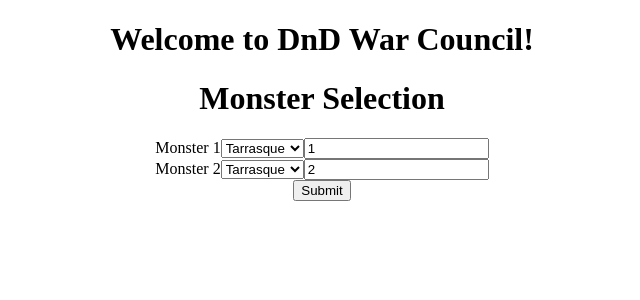
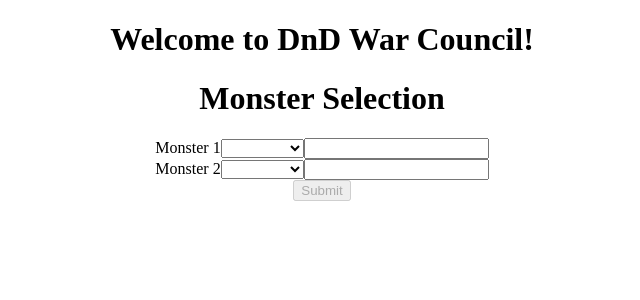
Before and after one commit to NatalieLockhart/DnD-WarCouncil, an Angular app in the folder frontend/: page / in a window 1280 px wide. Shown: the top 300 px of the page, without its empty margins (318-958 px from the left). Built offline with nearby package versions, Linux system fonts and the light colour scheme.

Commit message:
Fixing bug with API post
Fixing post adding montsers to previously posted monsters instead of starting a new monster list

```diff
--- a/frontend/src/app/components/monster-selection/monster-selection.component.ts
+++ b/frontend/src/app/components/monster-selection/monster-selection.component.ts
@@ -14,13 +14,12 @@
 
   monsters = ['Goblin', 'Hobgoblin',
             'Knight', 'Tarrasque'];
-  submitted = false;
-  model = new Monster("Goblin", 1);
-  model1 = new Monster("Tarrasque", 2);
+  model = new Monster();
+  model1 = new Monster();
   battleResults = new BattleResults();
 
 
-  onSubmit(){ this.submitted = true;
+  onSubmit(){
     this.resultsService.simulateBattle(this.model, this.model1).subscribe(
       data => {this.battleResults.winningTeam = data.winningTeam, this.battleResults.actionList = data.actionList},
       err => console.error(err)
--- a/frontend/src/app/models/monster.ts
+++ b/frontend/src/app/models/monster.ts
@@ -1,6 +1,6 @@
 export class Monster {
-    constructor(
-        public name: string,
-        public team: number
-      ) {  }
+    public name: string;
+    public team: number;
+
+    constructor( ) {  }
 }
--- a/frontend/src/app/services/results.service.ts
+++ b/frontend/src/app/services/results.service.ts
@@ -17,10 +17,11 @@
 
   constructor(private http:HttpClient) { }
 
-  monsterList : Array<Monster> = [];
+  monsterList : Array<Monster>;
 
   //call the Node API to get the results of the battle
   simulateBattle(monster1, monster2): Observable<any>{
+      this.monsterList = [];
       this.monsterList.push(monster1);
       this.monsterList.push(monster2);
 
```
Also changed, not shown: 1 other file (tests, documents, lock files or other folders).
